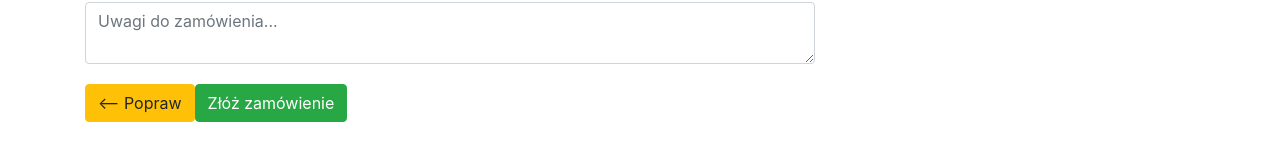
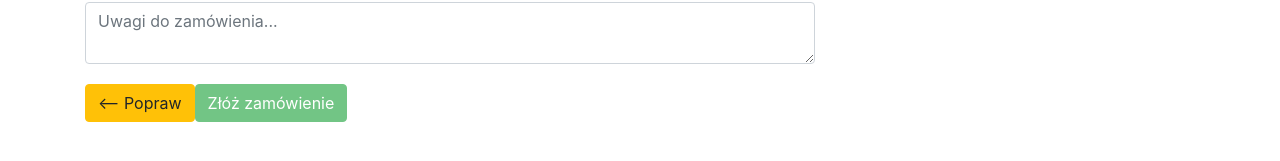
Before and after one commit to kos672/pizza-restaurant-app-client, an Angular app: page /summary in a window 1280 px wide. Shown: the part 393-554 px from the top of the page. Built offline with nearby package versions, Linux system fonts and the light colour scheme; no server answers.

Commit message:
added summary form validation

```diff
--- a/src/app/summary/summary.component.css
+++ b/src/app/summary/summary.component.css
@@ -0,0 +1,7 @@
+input.ng-invalid.ng-touched {
+  border: 1px solid red;
+}
+
+.help-block {
+  color: red;
+}
--- a/src/app/summary/summary.component.html
+++ b/src/app/summary/summary.component.html
@@ -45,6 +45,10 @@
       </div>
       <div class="row">
         <div class="col md-3">
+          <small class="form-text help-block"
+                 *ngIf="!summaryForm.get('payMethod').valid && summaryForm.get('payMethod').touched">
+            Proszę wybrać metodę płatności
+          </small>
           <select class="custom-select my-1 mr-sm-2" id="payMethodSelect" formControlName="payMethod">
             <option disabled selected>Metoda płatności</option>
             <option [value]="i+1" *ngFor="let method of payMethods; let i = index">{{method.name}}</option>
@@ -59,7 +63,7 @@
       </div>
     <div style="margin-top: 20px">
       <button class="btn btn-warning" routerLink="/purchase"><— Popraw</button>
-      <button class="btn btn-success" type="submit">Złóż zamówienie</button>
+      <button class="btn btn-success" type="submit" [disabled]="summaryForm.invalid">Złóż zamówienie</button>
     </div>
     </form>
   </div>
```
